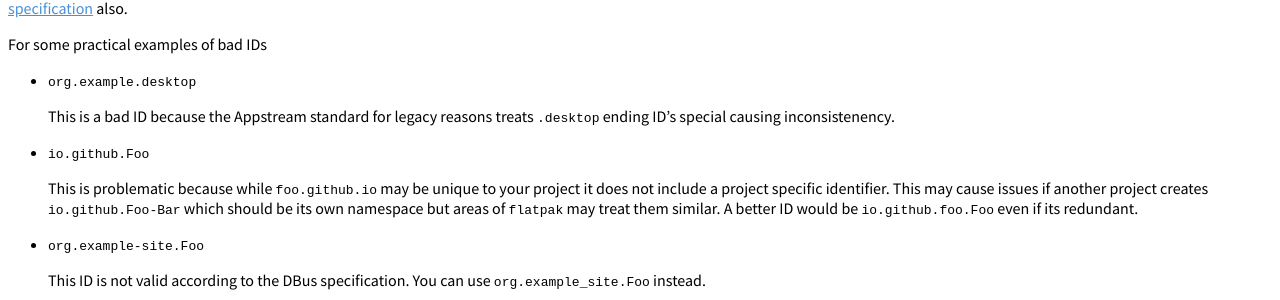
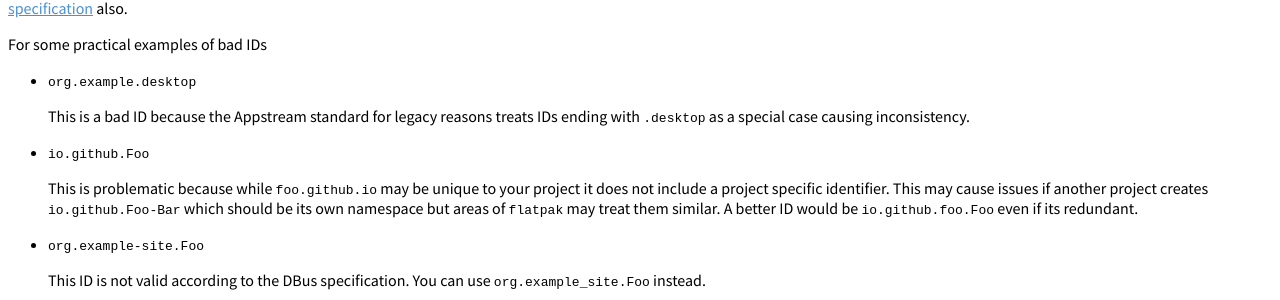
Before and after one commit to flatpak/flatpak-docs, a Sphinx documentation site: the page built from docs/conventions.rst, in a window 1280 px wide and 900 px high, scrolled down 938 px. Shown: the part 154-454 px from the top of the window. Built offline with Sphinx 7.4.7 and the Read the Docs theme 2.0.0, drawn with Linux system fonts in a browser that asks for light colours.

Commit message:
Fix grammar in explanation

```diff
--- a/docs/conventions.rst
+++ b/docs/conventions.rst
@@ -39,8 +39,8 @@ For some practical examples of bad IDs
 
 - ``org.example.desktop``
 
-  This is a bad ID because the Appstream standard for legacy reasons treats ``.desktop`` ending
-  ID's special causing inconsistenency.
+  This is a bad ID because the Appstream standard for legacy reasons treats IDs ending with
+  ``.desktop`` as a special case causing inconsistency.
 
 - ``io.github.Foo``
 
```
